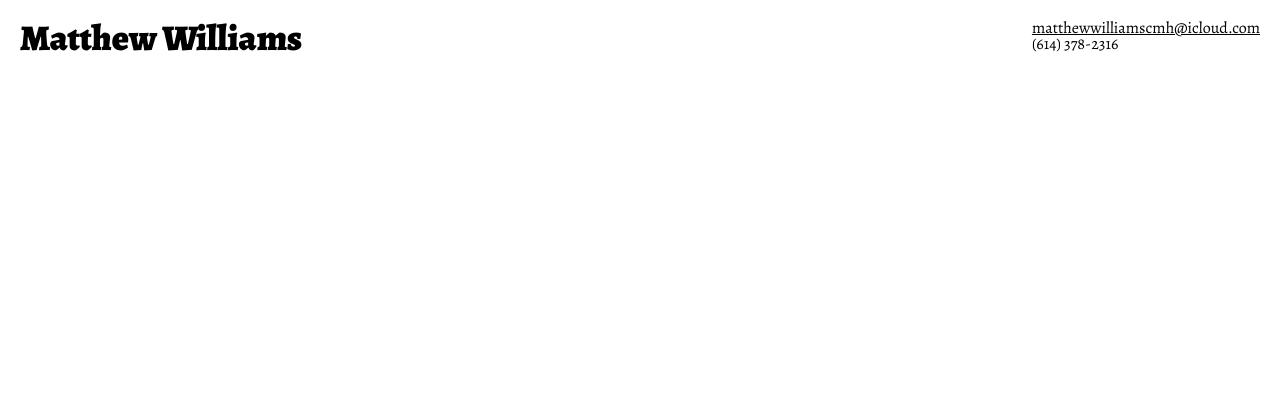
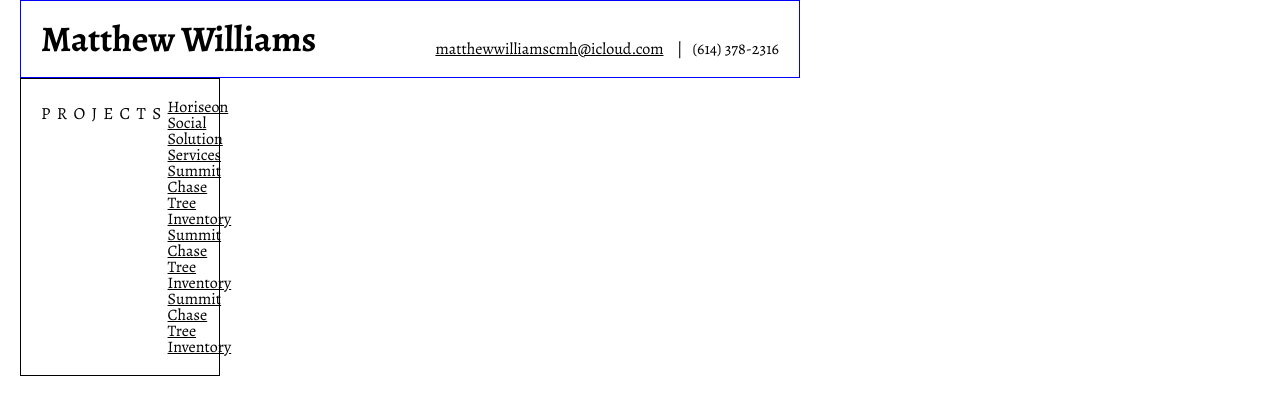
Before and after one commit to MatthewWilliamsCMH/Matthew-Williams-Portfolio, a plain HTML site: page index.html in a window 1280 px wide. Drawn offline with nearby package versions, Linux system fonts and the light colour scheme.

Commit message:
finished header structure; beginning sidebar

```diff
--- a/assets/styles.css
+++ b/assets/styles.css
@@ -1,3 +1,4 @@
+/* ---------- fonts ---------- */
 .alegreya-400 {
     font-family: "Alegreya", serif;
     font-optical-sizing: auto;
@@ -50,60 +51,30 @@
     font-style: normal;
 }
 
+/* ---------- globals ---------- */
+html {
+    max-width:800px;
+    height:100%;
+}
+
+/* ----- header ----- */
 .header {
+    border: 1px solid blue;
+    margin-left:20px;
+    display:flex;
+    justify-content:space-between;
     padding: 20px;
     color: red;
 }
 .header h1 {
     display: inline-block;
-    float: left;
     font-family: "Alegreya", serf;
     font-size:36px;
 }
 
 .header div {
-    float: right;
-}
-.header div ul {
-    list-style-type: none;
-}
-
-.header div ul li {
-    margin-left: 25px;
-}
-/*
-* {
-    box-sizing: border-box;
-    padding: 0;
-    margin: 0;
-}
-
-body {
-    background-color: #d9dcd6;
-}
-
-.header {
-    padding: 20px;
-    font-family: 'Trebuchet MS', 'Lucida Sans Unicode', 'Lucida Grande', 'Lucida Sans', Arial, sans-serif;
-    background-color: #2a607c;
-    color: #ffffff;
-}
-
-.header h1 {
-    display: inline-block;
-    font-size: 48px;
-}
-
-.header h1 .seo {
-    color: #d9dcd6;
-}
-
-.header div {
-    padding-top: 15px;
-    margin-right: 20px;
-    float: right;
-    font-family: 'Gill Sans', 'Gill Sans MT', Calibri, 'Trebuchet MS', sans-serif;
-    font-size: 20px;
+    display:flex;
+    align-items:flex-end;
 }
 
 .header div ul {
@@ -111,7 +82,35 @@ body {
 }
 
 .header div ul li {
-    display: inline-block;
-    margin-left: 25px;
+    display:inline-flex;
 }
-*/
+
+.header div ul li::before {
+    padding-left:10px;
+    padding-right:10px;
+    content: "|";
+}
+
+.header div ul li:first-child::before {
+    content:none;
+}
+
+/* ----- sidebar ----- */
+.sidebar {
+    border:1px solid black;
+    display:flex;
+    margin-left:20px;
+    max-width:200px;
+    min-width:200px;
+    padding:20px;
+}
+.sidebar h2 {
+    text-transform:lowercase;
+    font-variant:small-caps;
+    font-size:24px;
+    letter-spacing:.40rem;
+}
+
+.sidebar div {
+
+}
--- a/index.html
+++ b/index.html
@@ -11,8 +11,8 @@
 </head>
 
 <body>
-    <div class="header">
-        <h1 class="alegreya-900">Matthew Williams</h1>
+    <section class="header">
+        <h1 class="alegreya-700">Matthew Williams</h1>
         <div>
             <ul>
                 <li>
@@ -21,7 +21,26 @@
                 <li>(614) 378-2316</li>
             </ul>
         </div>
-    </div>
+    </section>
+
+    <section class="sidebar">
+        <H2>Projects</H2>
+        <div>
+            <p><a href="https://matthewwilliamscmh.github.io/homework-01/" target="_blank">Horiseon Social Solution Services</a></p>
+            <p><a href="./assets/comingsoon.html" target="_blank">Summit Chase Tree Inventory</a></p>
+            <p><a href="./assets/comingsoon.html" target="_blank">Summit Chase Tree Inventory</a></p>
+            <p></p><a href="./assets/comingsoon.html" target="_blank">Summit Chase Tree Inventory</a></p>
+        </div>
+
+
+    </section>
+
+    <section class="page">
+
+    </section>
+
+
+    </section>
 </body>
 
 <footer>
```
Also changed, not shown: assets/comingsoon.html (added), 1 other file.
